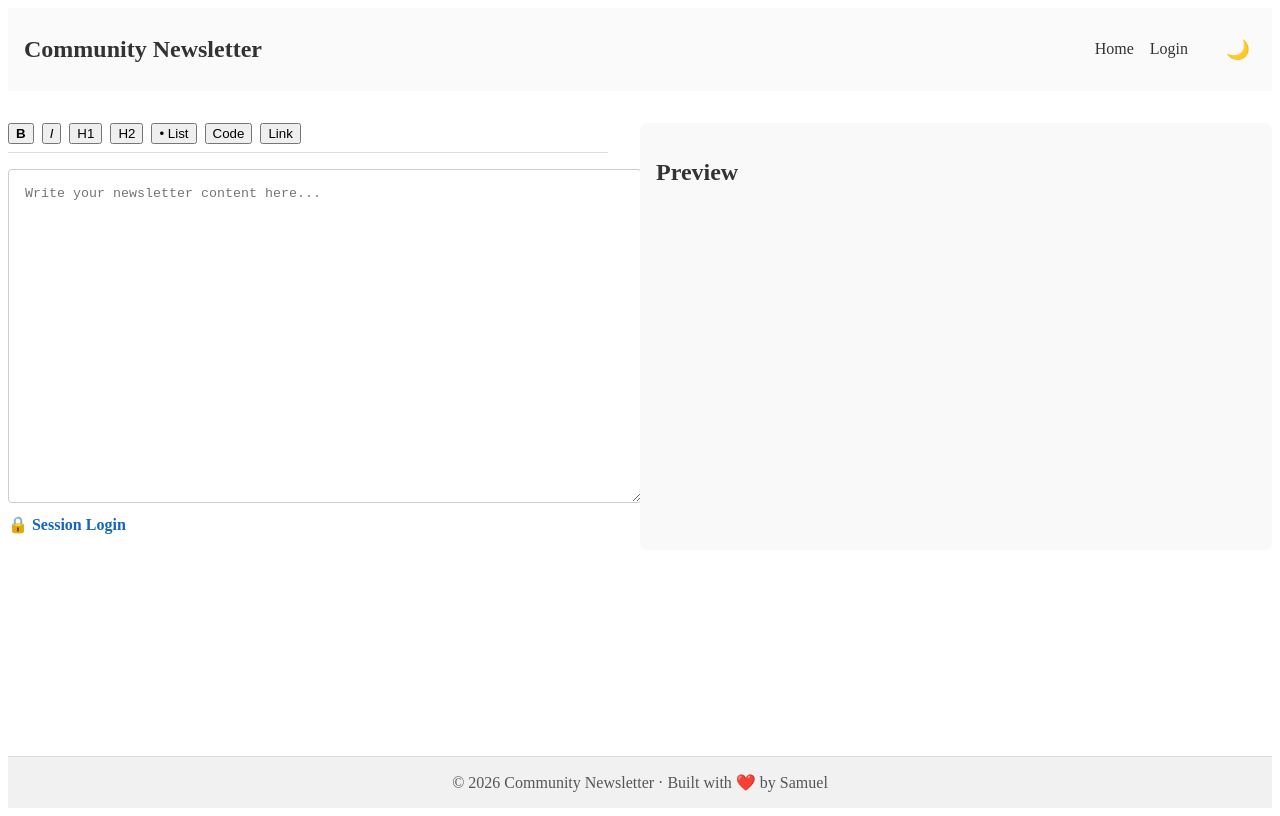
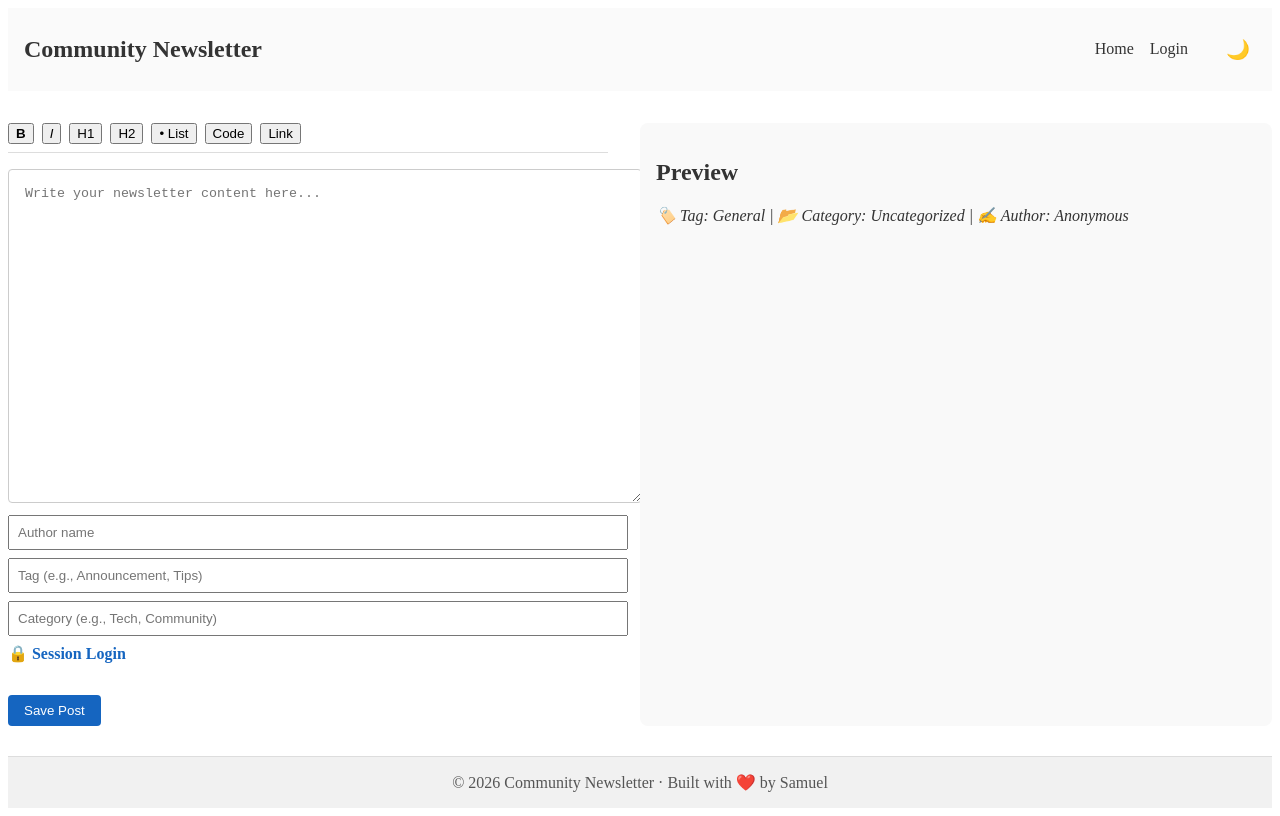
Before and after one commit to oceanspr/freya, a React (Vite) app: page /editor in a window 1280 px wide. Both pictures are taken after a click on the button "Log In". Built offline with nearby package versions, Linux system fonts and the light colour scheme.

Commit message:
Additional Features Update

```diff
--- a/src/pages/Editor.jsx
+++ b/src/pages/Editor.jsx
@@ -1,16 +1,14 @@
-import React, { useState, useContext } from "react";
+import React, { useState, useEffect, useContext } from "react";
 import { useNavigate } from "react-router-dom";
+import { ThemeContext } from "../context/ThemeContext";
 import ReactMarkdown from "react-markdown";
 import rehypeHighlight from "rehype-highlight";
-import Toolbar from "../components/Toolbar"; // adjust path if needed
-import { ThemeContext } from "../context/ThemeContext";
-import "highlight.js/styles/github.css";
+import Toolbar from "../components/Toolbar";
 
 export default function Editor() {
   const navigate = useNavigate();
   const { theme } = useContext(ThemeContext);
 
-  // Check both storages
   const localToken = localStorage.getItem("authToken");
   const sessionToken = sessionStorage.getItem("authToken");
   const isLoggedIn = localToken || sessionToken;
@@ -20,7 +18,31 @@ export default function Editor() {
     return null;
   }
 
+  // State for content + metadata
   const [text, setText] = useState("");
+  const [tag, setTag] = useState("");
+  const [category, setCategory] = useState("");
+  const [author, setAuthor] = useState("");
+
+  // Load editing post if available
+  useEffect(() => {
+    const editingData = JSON.parse(localStorage.getItem("editingPost"));
+    if (editingData) {
+      setText(editingData.content);
+      setTag(editingData.tag || "");
+      setCategory(editingData.category || "");
+      setAuthor(editingData.author || "");
+    }
+  }, []);
+
+  // Theme-aware syntax highlighting
+  useEffect(() => {
+    if (theme === "dark") {
+      import("highlight.js/styles/atom-one-dark.css");
+    } else {
+      import("highlight.js/styles/github.css");
+    }
+  }, [theme]);
 
   const handleFormat = (prefix, suffix) => {
     const textarea = document.querySelector("textarea");
@@ -38,15 +60,34 @@ export default function Editor() {
 
   const loginType = localToken ? "Persistent Login" : "Session Login";
 
-  // Theme‑aware styles
-  const isDark = theme === "dark";
-  const editorBg = isDark ? "#1e1e1e" : "#fff";
-  const editorColor = isDark ? "#eee" : "#000";
-  const previewBg = isDark ? "#2a2a2a" : "#f9f9f9";
-  const previewColor = isDark ? "#ddd" : "#333";
+  // Unified save logic
+  const handleSave = () => {
+    if (!text.trim()) return;
+
+    const savedPosts = JSON.parse(localStorage.getItem("newsletterPosts")) || [];
+    const editingData = JSON.parse(localStorage.getItem("editingPost"));
+
+    const newPost = { content: text, tag, category, author };
+
+    if (editingData) {
+      savedPosts[editingData.idx] = newPost;
+      localStorage.removeItem("editingPost");
+    } else {
+      savedPosts.push(newPost);
+    }
+
+    localStorage.setItem("newsletterPosts", JSON.stringify(savedPosts));
+    alert("✅ Post saved!");
+    setText("");
+    setTag("");
+    setCategory("");
+    setAuthor("");
+    navigate("/");
+  };
 
   return (
     <div style={{ display: "flex", gap: "2rem" }}>
+      {/* Left column: editor */}
       <div style={{ width: "50%" }}>
         <Toolbar onFormat={handleFormat} />
         <textarea
@@ -59,12 +100,38 @@ export default function Editor() {
             width: "100%",
             padding: "1rem",
             fontFamily: "monospace",
-            background: editorBg,
-            color: editorColor,
-            border: isDark ? "1px solid #444" : "1px solid #ccc",
+            background: theme === "dark" ? "#1e1e1e" : "#fff",
+            color: theme === "dark" ? "#eee" : "#000",
+            border: theme === "dark" ? "1px solid #444" : "1px solid #ccc",
             borderRadius: "4px",
           }}
         />
+
+        {/* 👇 Metadata inputs */}
+        <input
+          type="text"
+          placeholder="Author name"
+          value={author}
+          onChange={(e) => setAuthor(e.target.value)}
+          style={{ marginTop: "0.5rem", padding: "0.5rem", width: "100%" }}
+        />
+
+        <input
+          type="text"
+          placeholder="Tag (e.g., Announcement, Tips)"
+          value={tag}
+          onChange={(e) => setTag(e.target.value)}
+          style={{ marginTop: "0.5rem", padding: "0.5rem", width: "100%" }}
+        />
+
+        <input
+          type="text"
+          placeholder="Category (e.g., Tech, Community)"
+          value={category}
+          onChange={(e) => setCategory(e.target.value)}
+          style={{ marginTop: "0.5rem", padding: "0.5rem", width: "100%" }}
+        />
+
         <p
           style={{
             marginTop: "0.5rem",
@@ -74,12 +141,28 @@ export default function Editor() {
         >
           🔒 {loginType}
         </p>
+        <button
+          onClick={handleSave}
+          style={{
+            marginTop: "1rem",
+            padding: "0.5rem 1rem",
+            background: "#1565C0",
+            color: "#fff",
+            border: "none",
+            borderRadius: "4px",
+            cursor: "pointer",
+          }}
+        >
+          Save Post
+        </button>
       </div>
+
+      {/* Right column: preview */}
       <div
         style={{
           width: "50%",
-          background: previewBg,
-          color: previewColor,
+          background: theme === "dark" ? "#2a2a2a" : "#f9f9f9",
+          color: theme === "dark" ? "#ddd" : "#333",
           padding: "1rem",
           borderRadius: "8px",
           overflowY: "auto",
@@ -89,6 +172,9 @@ export default function Editor() {
         <ReactMarkdown rehypePlugins={[rehypeHighlight]}>
           {text}
         </ReactMarkdown>
+        <p style={{ marginTop: "0.5rem", fontStyle: "italic" }}>
+          🏷️ Tag: {tag || "General"} | 📂 Category: {category || "Uncategorized"} | ✍️ Author: {author || "Anonymous"}
+        </p>
       </div>
     </div>
   );
--- a/src/pages/Index.jsx
+++ b/src/pages/Index.jsx
@@ -1,9 +1,59 @@
-import React, { useContext } from "react";
+import React, { useContext, useEffect, useState } from "react";
 import { ThemeContext } from "../context/ThemeContext";
+import ReactMarkdown from "react-markdown";
+import rehypeHighlight from "rehype-highlight";
+import { useNavigate } from "react-router-dom";
 
 export default function Index() {
   const { theme } = useContext(ThemeContext);
   const isDark = theme === "dark";
+  const navigate = useNavigate();
+
+  const [posts, setPosts] = useState([]);
+  const [searchTerm, setSearchTerm] = useState("");
+
+  useEffect(() => {
+    if (theme === "dark") {
+      import("highlight.js/styles/atom-one-dark.css");
+    } else {
+      import("highlight.js/styles/github.css");
+    }
+  }, [theme]);
+
+  useEffect(() => {
+    const savedPosts = JSON.parse(localStorage.getItem("newsletterPosts")) || [];
+    setPosts(savedPosts);
+  }, []);
+
+  const handleDelete = (idx) => {
+    const updatedPosts = posts.filter((_, i) => i !== idx);
+    setPosts(updatedPosts);
+    localStorage.setItem("newsletterPosts", JSON.stringify(updatedPosts));
+  };
+
+  const handleEdit = (idx) => {
+    const postToEdit = posts[idx];
+    localStorage.setItem("editingPost", JSON.stringify({ idx, ...postToEdit }));
+    navigate("/editor");
+  };
+
+  const handleClearAll = () => {
+    if (window.confirm("⚠️ Are you sure you want to clear all posts?")) {
+      localStorage.removeItem("newsletterPosts");
+      setPosts([]);
+    }
+  };
+
+  // Highlight search term inside post content
+  const highlightText = (text) => {
+    if (!searchTerm) return text;
+    const regex = new RegExp(`(${searchTerm})`, "gi");
+    return text.replace(regex, "<mark>$1</mark>");
+  };
+
+  const filteredPosts = posts.filter((post) =>
+    post.content.toLowerCase().includes(searchTerm.toLowerCase())
+  );
 
   return (
     <div
@@ -12,15 +62,119 @@ export default function Index() {
         textAlign: "center",
         background: isDark ? "#1e1e1e" : "#fff",
         color: isDark ? "#eee" : "#333",
-        minHeight: "80vh", // keeps content balanced with footer
+        minHeight: "80vh",
       }}
     >
-      <h1>Welcome to the Community Newsletter</h1>
+      <h1>Community Newsletter</h1>
       <p style={{ maxWidth: "600px", margin: "1rem auto" }}>
         Stay connected with updates, stories, and highlights from our community.
-        Use the editor to draft your own contributions and share them with
-        others.
       </p>
+
+      {/* Search bar */}
+      <input
+        type="text"
+        placeholder="Search posts..."
+        value={searchTerm}
+        onChange={(e) => setSearchTerm(e.target.value)}
+        style={{
+          marginTop: "1rem",
+          padding: "0.5rem",
+          width: "60%",
+          borderRadius: "4px",
+          border: "1px solid #ccc",
+        }}
+      />
+
+      {filteredPosts.length === 0 ? (
+        <p style={{ marginTop: "2rem" }}>
+          No posts found. Try a different search term.
+        </p>
+      ) : (
+        <>
+          <button
+            onClick={handleClearAll}
+            style={{
+              marginTop: "1rem",
+              padding: "0.5rem 1rem",
+              background: "#c62828",
+              color: "#fff",
+              border: "none",
+              borderRadius: "4px",
+              cursor: "pointer",
+            }}
+          >
+            Clear All Posts
+          </button>
+
+          {filteredPosts.map((post, idx) => (
+            <div
+              key={idx}
+              style={{
+                marginTop: "2rem",
+                textAlign: "left",
+                background: isDark ? "#2a2a2a" : "#f9f9f9",
+                color: isDark ? "#ddd" : "#333",
+                padding: "1rem",
+                borderRadius: "8px",
+                position: "relative",
+              }}
+            >
+              <ReactMarkdown
+                rehypePlugins={[rehypeHighlight]}
+                components={{
+                  mark: ({ children }) => (
+                    <mark
+                      style={{
+                        background: isDark ? "#ffeb3b" : "#ffff00",
+                        padding: "0 2px",
+                      }}
+                    >
+                      {children}
+                    </mark>
+                  ),
+                }}
+              >
+                {highlightText(post.content)}
+              </ReactMarkdown>
+
+              {/* Metadata display */}
+              <p style={{ marginTop: "0.5rem", fontStyle: "italic" }}>
+                🏷️ Tag: {post.tag || "General"} | 📂 Category: {post.category || "Uncategorized"} | ✍️ Author: {post.author || "Anonymous"}
+              </p>
+
+              <div style={{ position: "absolute", top: "0.5rem", right: "0.5rem" }}>
+                <button
+                  onClick={() => handleEdit(idx)}
+                  style={{
+                    marginRight: "0.5rem",
+                    background: "#1565C0",
+                    color: "#fff",
+                    border: "none",
+                    borderRadius: "4px",
+                    padding: "0.3rem 0.6rem",
+                    cursor: "pointer",
+                  }}
+                >
+                  Edit
+                </button>
+                <button
+                  onClick={() => handleDelete(idx)}
+                  style={{
+                    background: "#c62828",
+                    color: "#fff",
+                    border: "none",
+                    borderRadius: "4px",
+                    padding: "0.3rem 0.6rem",
+                    cursor: "pointer",
+                  }}
+                >
+                  Delete
+                </button>
+              </div>
+            </div>
+          ))}
+        </>
+      )}
     </div>
   );
 }
```
